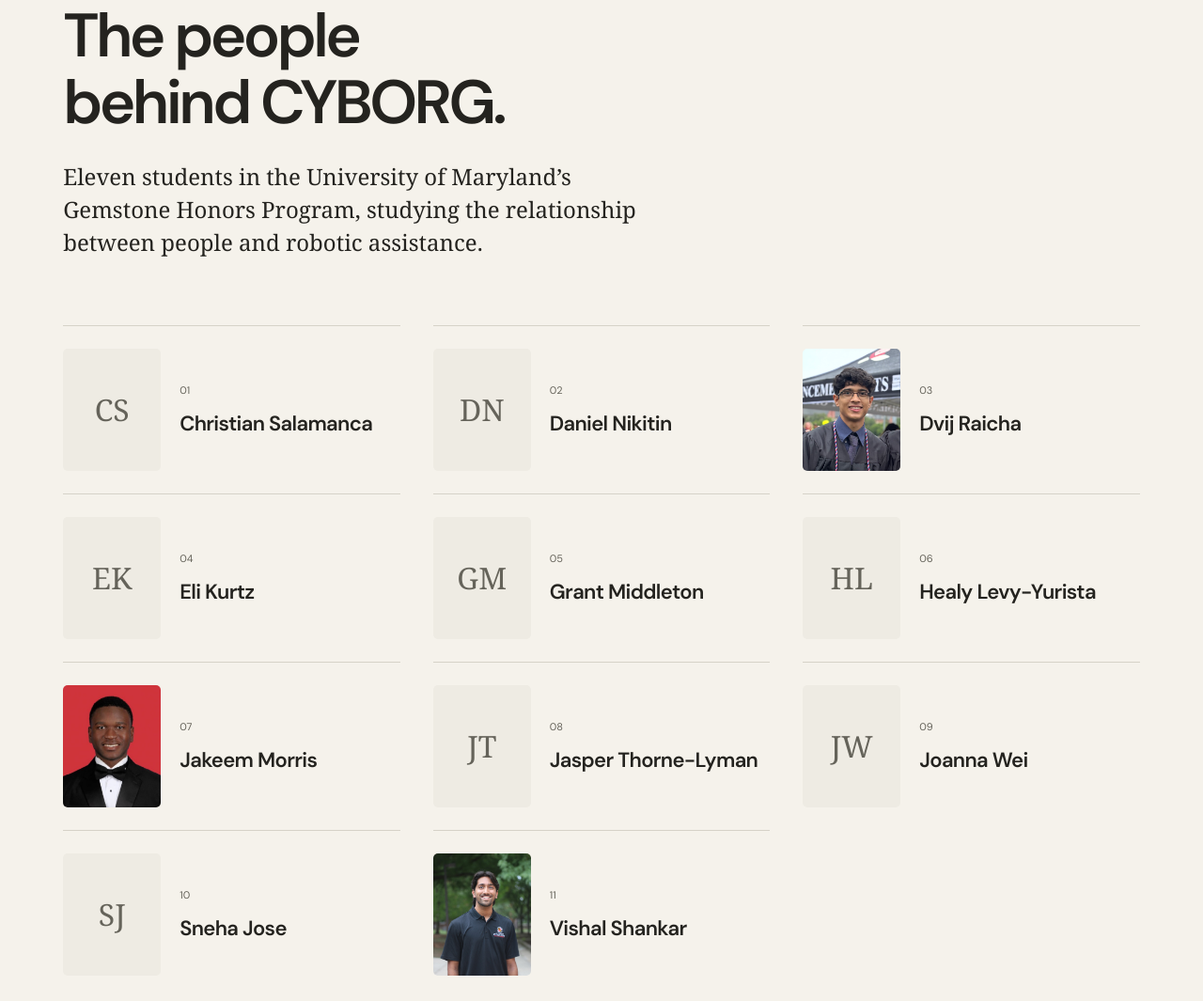
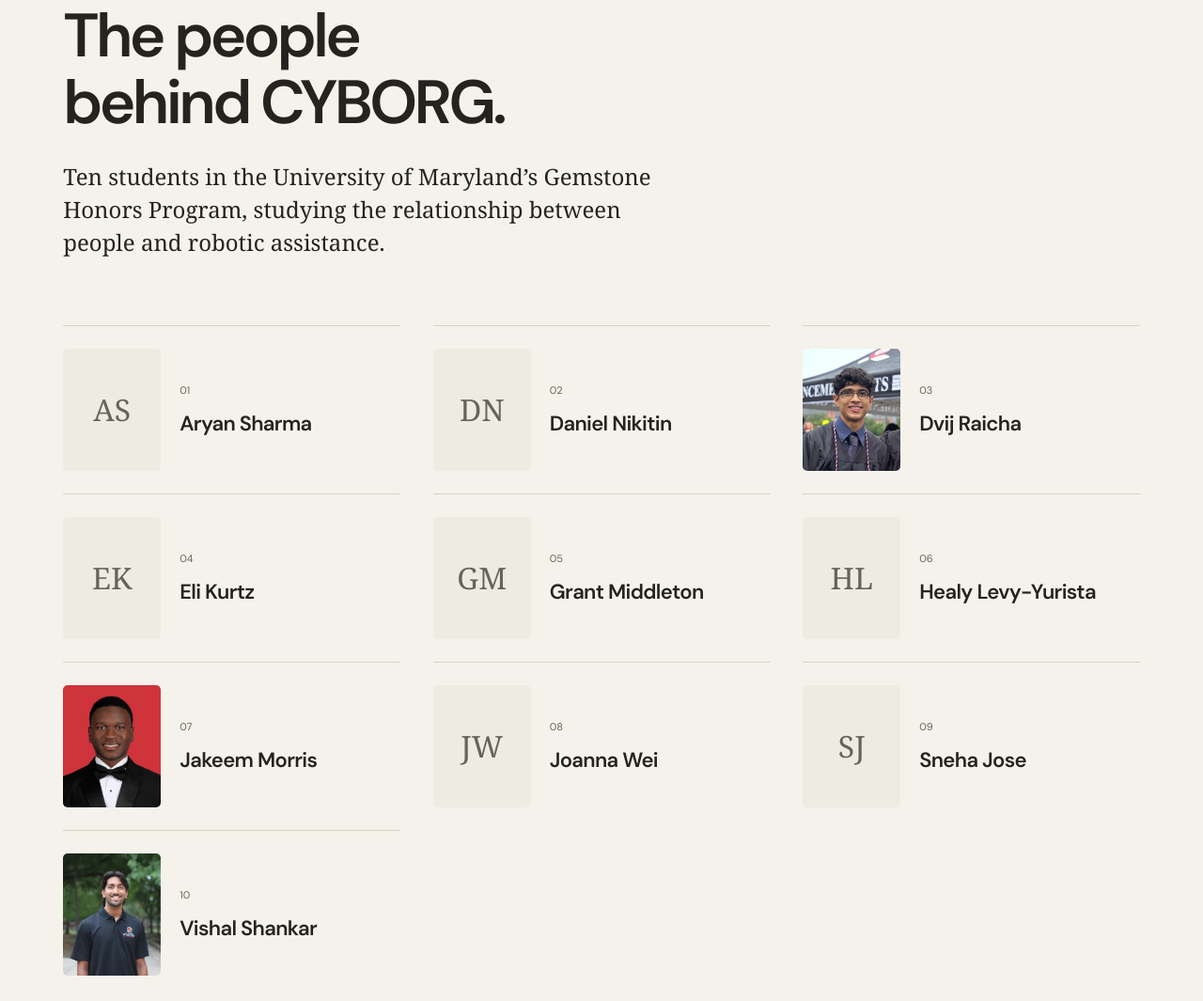
Before and after one commit to cuber-1/cyborg, a website: page website/team.html in a window 1280 px wide. Shown: the part 205-1270 px from the top of the page at 94% size. Drawn offline with Linux system fonts and the light colour scheme.

Commit message:
Update team roster to include Aryan Sharma

```diff
--- a/website/research-data.js
+++ b/website/research-data.js
@@ -98,14 +98,13 @@
     }
   ],
   team: [
-    { name: 'Christian Salamanca', initials: 'CS' },
+    { name: 'Aryan Sharma', initials: 'AS' },
     { name: 'Daniel Nikitin', initials: 'DN' },
     { name: 'Dvij Raicha', initials: 'DR' },
     { name: 'Eli Kurtz', initials: 'EK' },
     { name: 'Grant Middleton', initials: 'GM' },
     { name: 'Healy Levy-Yurista', initials: 'HLY' },
     { name: 'Jakeem Morris', initials: 'JM' },
-    { name: 'Jasper Thorne-Lyman', initials: 'JTL' },
     { name: 'Joanna Wei', initials: 'JW' },
     { name: 'Sneha Jose', initials: 'SJ' },
     { name: 'Vishal Shankar', initials: 'VS' }
--- a/website/team.html
+++ b/website/team.html
@@ -34,21 +34,20 @@
     <section class="page-intro wrap">
       <p class="eyebrow">Team · Class of 2029</p>
       <h1>The people<br>behind CYBORG.</h1>
-      <p class="lead">Eleven students in the University of Maryland’s Gemstone Honors Program, studying the relationship between people and robotic assistance.</p>
+      <p class="lead">Ten students in the University of Maryland’s Gemstone Honors Program, studying the relationship between people and robotic assistance.</p>
     </section>
     <section class="roster-section wrap reveal" aria-label="Team members">
       <ul class="team-grid">
-        <li class="team-member"><span class="member-initials" aria-hidden="true">CS</span><div class="member-info"><span class="member-number" aria-hidden="true">01</span><h2>Christian Salamanca</h2></div></li>
+        <li class="team-member"><span class="member-initials" aria-hidden="true">AS</span><div class="member-info"><span class="member-number" aria-hidden="true">01</span><h2>Aryan Sharma</h2></div></li>
         <li class="team-member"><span class="member-initials" aria-hidden="true">DN</span><div class="member-info"><span class="member-number" aria-hidden="true">02</span><h2>Daniel Nikitin</h2></div></li>
         <li class="team-member"><img class="member-photo member-photo-dvij-raicha" src="assets/team/dvij-raicha.jpg?v=634d14a232" alt="Dvij Raicha" width="104" height="130" loading="lazy" decoding="async"><div class="member-info"><span class="member-number" aria-hidden="true">03</span><h2>Dvij Raicha</h2></div></li>
         <li class="team-member"><span class="member-initials" aria-hidden="true">EK</span><div class="member-info"><span class="member-number" aria-hidden="true">04</span><h2>Eli Kurtz</h2></div></li>
         <li class="team-member"><span class="member-initials" aria-hidden="true">GM</span><div class="member-info"><span class="member-number" aria-hidden="true">05</span><h2>Grant Middleton</h2></div></li>
         <li class="team-member"><span class="member-initials" aria-hidden="true">HL</span><div class="member-info"><span class="member-number" aria-hidden="true">06</span><h2>Healy Levy-Yurista</h2></div></li>
         <li class="team-member"><img class="member-photo member-photo-jakeem-morris" src="assets/team/jakeem-morris.jpg" alt="Jakeem Morris" width="104" height="130" loading="lazy" decoding="async"><div class="member-info"><span class="member-number" aria-hidden="true">07</span><h2>Jakeem Morris</h2></div></li>
-        <li class="team-member"><span class="member-initials" aria-hidden="true">JT</span><div class="member-info"><span class="member-number" aria-hidden="true">08</span><h2>Jasper Thorne-Lyman</h2></div></li>
-        <li class="team-member"><span class="member-initials" aria-hidden="true">JW</span><div class="member-info"><span class="member-number" aria-hidden="true">09</span><h2>Joanna Wei</h2></div></li>
-        <li class="team-member"><span class="member-initials" aria-hidden="true">SJ</span><div class="member-info"><span class="member-number" aria-hidden="true">10</span><h2>Sneha Jose</h2></div></li>
-        <li class="team-member"><img class="member-photo member-photo-vishal-shankar" src="assets/team/vishal-shankar.jpg" alt="Vishal Shankar" width="104" height="130" loading="lazy" decoding="async"><div class="member-info"><span class="member-number" aria-hidden="true">11</span><h2>Vishal Shankar</h2></div></li>
+        <li class="team-member"><span class="member-initials" aria-hidden="true">JW</span><div class="member-info"><span class="member-number" aria-hidden="true">08</span><h2>Joanna Wei</h2></div></li>
+        <li class="team-member"><span class="member-initials" aria-hidden="true">SJ</span><div class="member-info"><span class="member-number" aria-hidden="true">09</span><h2>Sneha Jose</h2></div></li>
+        <li class="team-member"><img class="member-photo member-photo-vishal-shankar" src="assets/team/vishal-shankar.jpg" alt="Vishal Shankar" width="104" height="130" loading="lazy" decoding="async"><div class="member-info"><span class="member-number" aria-hidden="true">10</span><h2>Vishal Shankar</h2></div></li>
       </ul>
     </section>
     <section class="mentor-section wrap reveal" aria-labelledby="mentor-title"><div class="mentor-card"><p class="eyebrow">Faculty mentor</p><div class="mentor-content"><img class="mentor-photo" src="assets/team/rodolphe-gentili.jpg" alt="Dr. Rodolphe Gentili" width="160" height="180" loading="lazy" decoding="async"><h2 id="mentor-title">Dr. Rodolphe Gentili</h2><div><p>Neuromotor Control<br>and Learning Laboratory</p><a class="text-link" href="https://sph.umd.edu/research-impact/laboratories-projects-and-programs/neuromotor-control-and-learning-laboratory" target="_blank" rel="noopener noreferrer">Visit the lab <span aria-hidden="true">↗</span></a></div></div></div></section>
```
Also changed, not shown: website/reading.html (+1 -1 lines), website/README.md.
